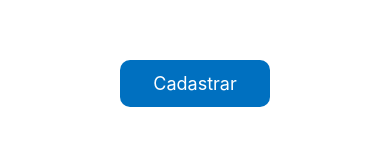
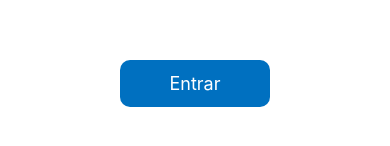
Before and after one commit to leon-araujo/react-native-AppVendas, a React Native app: screen /Home in a window 390 px wide. Shown: the part 184-330 px from the top of the page. Built offline with nearby package versions, Linux system fonts and the light colour scheme.

Commit message:
:up: Tela Inicial - Botão de Cadastrar Renomeado => Entrar

```diff
--- a/src/Home/index.js
+++ b/src/Home/index.js
@@ -26,7 +26,7 @@ export default function Home({ navigation }) {
                         autoCorrect={false}
                         />
                         <View style={styles.btnContainer}>
-                            <TouchableOpacity onPress={validarCli}><Text style={styles.btnCad}>Cadastrar</Text></TouchableOpacity>
+                            <TouchableOpacity onPress={validarCli}><Text style={styles.btnCad}>Entrar</Text></TouchableOpacity>
                         </View>
                     </View>
                 </View>
```
